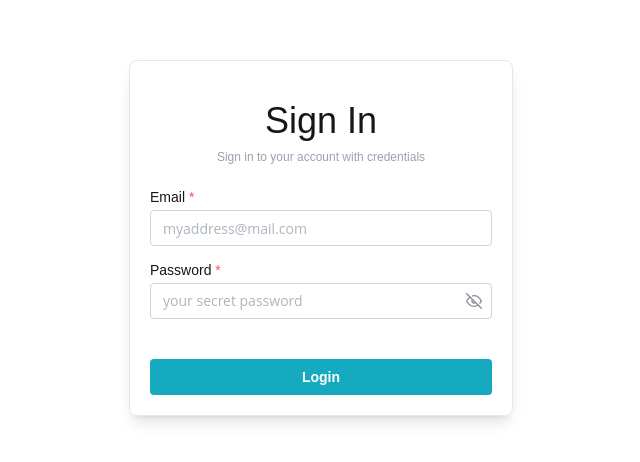
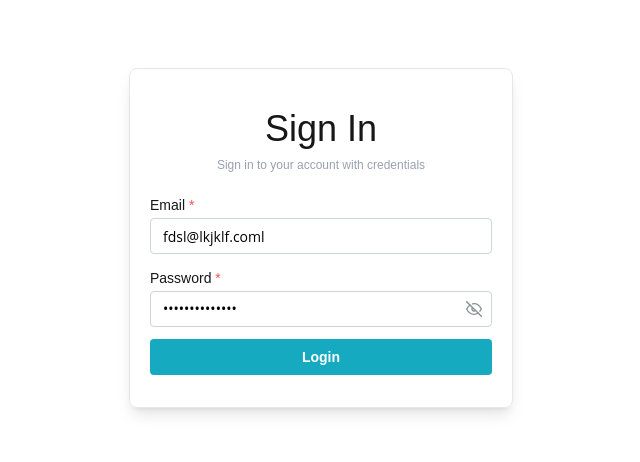
Before and after one commit to albiummid/apn-wareframe, a Next.js app: page /auth/login in a window 1280 px wide. Shown: the part 162-624 px from the top of the page, without its empty margins (319-959 px from the left). Built offline with nearby package versions, Linux system fonts and the light colour scheme.

Commit message:
api integrated

```diff
--- a/app/auth/login/page.tsx
+++ b/app/auth/login/page.tsx
@@ -1,27 +1,56 @@
 "use client";
+import { api } from "@/services/api";
 import { Button, TextInput } from "@mantine/core";
 import { useForm } from "@mantine/form";
 import { useDisclosure } from "@mantine/hooks";
-import axios from "axios";
+import { AxiosError } from "axios";
+import { useState } from "react";
 import { FiEye, FiEyeOff } from "react-icons/fi";
+import { toast } from "react-toastify";
 
 export default function LoginScreen() {
     const [passwordShown, { toggle }] = useDisclosure();
+    const [error, setError] = useState("");
     const form = useForm({
         initialValues: {
-            email: "",
-            password: "",
+            email: "fdsl@lkjklf.coml",
+            password: "jfklsdfjklsdjl",
+        },
+        validate: {
+            email: (value) =>
+                !/^\S+@\S+$/.test(value)
+                    ? "Invalid email"
+                    : !value && "Email is required",
+            password: (value) =>
+                !value
+                    ? "Password required"
+                    : value.length < 6 && "Password must be 6 length",
         },
     });
 
-    const handleSubmit = async (values: {
+    const handleSubmit = async ({
+        email,
+        password,
+    }: {
         email: string;
         password: string;
     }) => {
-        console.log(values);
-        // const res = await axios.post('/login', FormData); // adjust endpoint
-        // const { token } = res.data;
+        try {
+            const res = await api.post("/auth/login", { email, password });
+            console.log(res.data);
+            setError("");
+        } catch (error) {
+            if (error instanceof AxiosError) {
+                let message =
+                    error.response?.data.error ||
+                    error.message ||
+                    "Something went wrong";
+                toast.error(message);
+                setError(message);
+            }
+        }
     };
+
     return (
         <div className="flex justify-center items-center min-h-screen">
             <div className=" border p-5 rounded-lg w-1/2 max-w-sm border-gray-200 shadow-lg">
@@ -32,7 +61,7 @@ export default function LoginScreen() {
                     </p>
                 </div>
                 <form
-                    className=" space-y-3"
+                    className="space-y-3"
                     onSubmit={form.onSubmit(handleSubmit)}
                 >
                     <TextInput
@@ -55,11 +84,14 @@ export default function LoginScreen() {
                             )
                         }
                     />
-                    <div className="flex justify-center items-center mt-10">
+                    <div className=" space-y-2">
+                        <p className="text-center text-red-500">{error}</p>
                         <Button fullWidth type="submit">
                             Login
                         </Button>
                     </div>
+
+                    <p></p>
                 </form>
             </div>
         </div>
```
